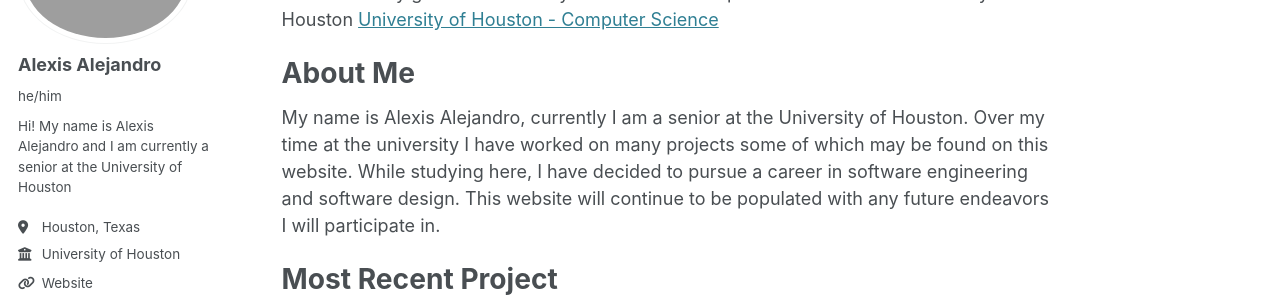
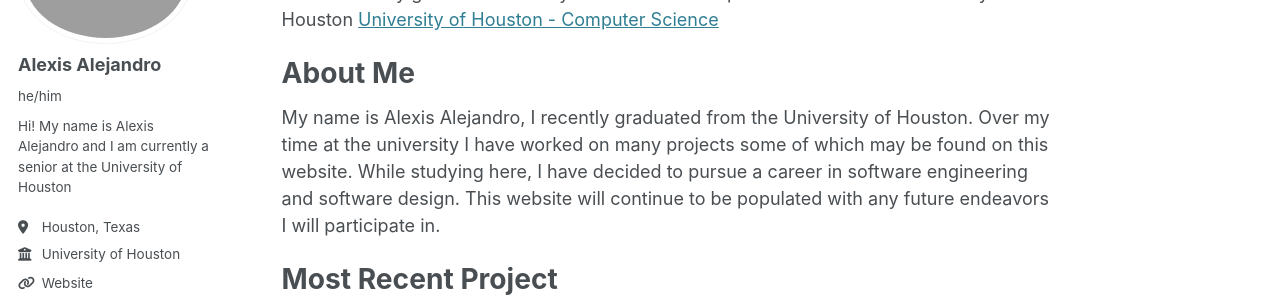
Before and after one commit to AlexisA3400/AlexisA3400.github.io, a Jekyll site: the page built from _pages/about.md, in a window 1280 px wide and 900 px high. Shown: the part 196-496 px from the top of the window. Built offline with Jekyll 4.4.1, drawn with Linux system fonts in a browser that asks for light colours.

Commit message:
Update biography to reflect graduation status

```diff
--- a/_pages/about.md
+++ b/_pages/about.md
@@ -13,7 +13,7 @@ I have recently graduated with my bachelor's in Computer Science at the Universi
 
 About Me
 ======
-My name is Alexis Alejandro, currently I am a senior at the University of Houston. Over my time at the university I have worked on many projects some of which may be found on this website. While studying here, I have decided to pursue a career in software engineering and software design. This website will continue to be populated with any future endeavors I will participate in.
+My name is Alexis Alejandro, I recently graduated from the University of Houston. Over my time at the university I have worked on many projects some of which may be found on this website. While studying here, I have decided to pursue a career in software engineering and software design. This website will continue to be populated with any future endeavors I will participate in.
 
 Most Recent Project
 ======
```
